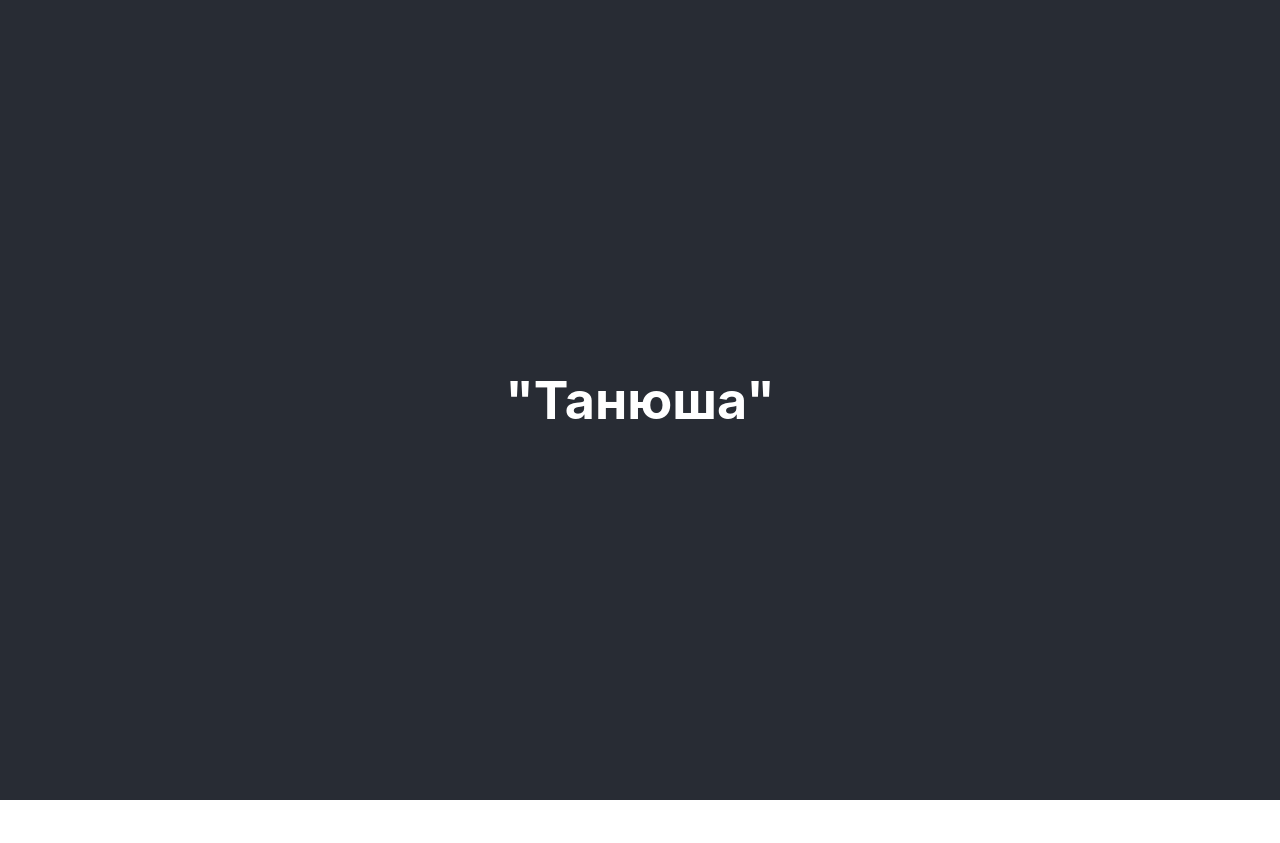
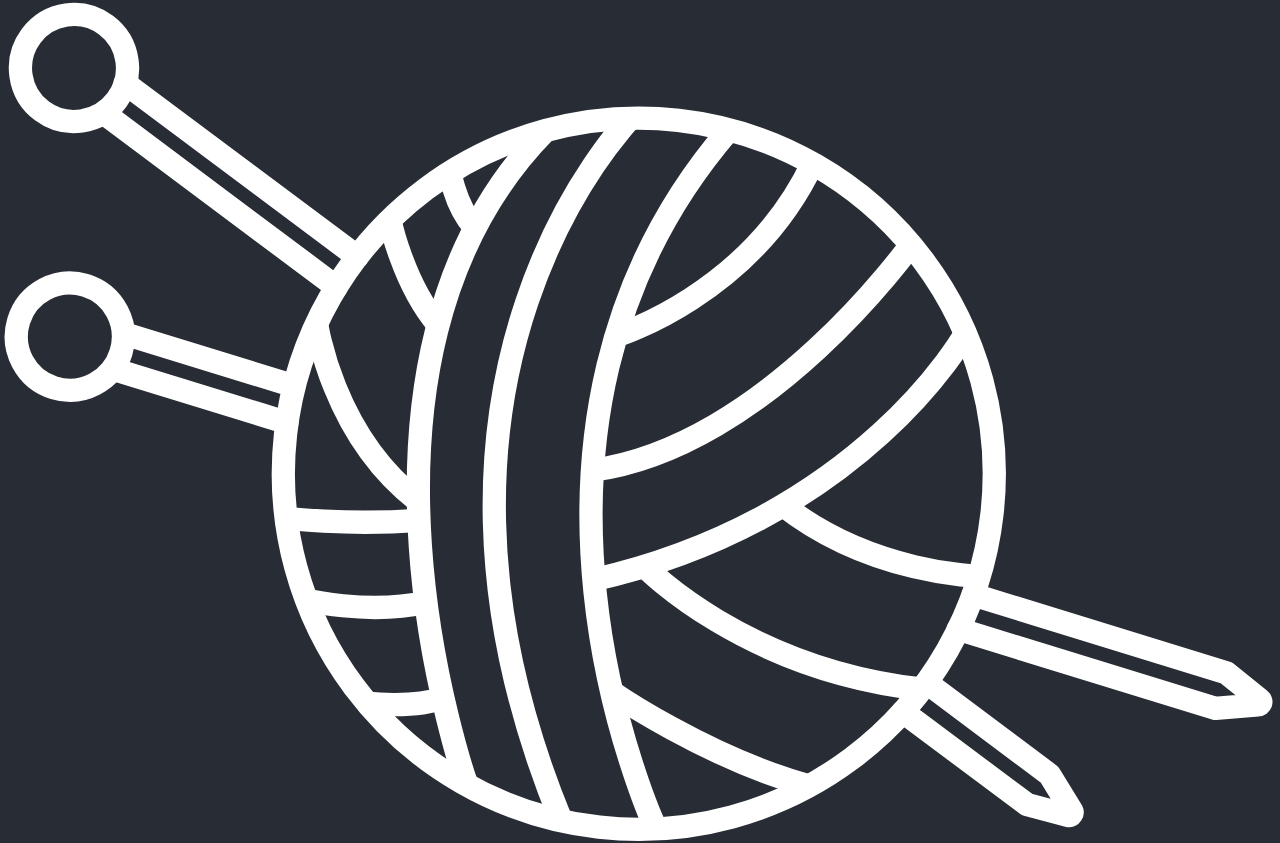
Before and after one commit to mouseProgrammouse/studio, a React (Create React App) app: page / in a window 1280 px wide. Shown: the top 843 px of the page. Before the commit the page ends 800 px from the top, so only its background shows below. Built offline with nearby package versions, Linux system fonts and the light colour scheme.

Commit message:
Add a MainDescription component; add MainLogo;

```diff
--- a/src/App.js
+++ b/src/App.js
@@ -1,27 +1,37 @@
 import React, { Component } from 'react';
 import './App.css';
-//import components
+// import components
 import MainDescription from './components/MainDescription';
+import Logo from './imgs/main-logo.svg';
 import * as data from './dict.json';
 
 class App extends Component {
   constructor (props) {
     super(props);
     this.state = {
-      content: data.content,
+      content: data.content["RU"], // TODO: get lang from cookies;
       lang: "RU" // TODO: get lang from cookies;
     };
   }
 
   changeLang = (newLang) => {
-    this.setState({ lang: newLang });
+    this.setState({
+      content: data.content[newLang], // "translate" content
+      lang: newLang
+    });
   }
 
   render () {
+    const content = this.state.content;
+
     return (
       <div className="App">
         <header className="App-header">
-          <MainDescription header={this.state.content.RU.mainHeadline}/>
+          <MainDescription
+            header = { content.mainHeadline }
+            description = { content.mainDescription }
+            logo = { Logo }
+            logoAlt = { "логотип ателье по ремонту одежды 'Татьяна'" } />
         </header>
       </div>
     );
--- a/src/components/MainDescription.js
+++ b/src/components/MainDescription.js
@@ -3,14 +3,20 @@ import PropTypes from 'prop-types';
 
 const MainDescription = (props) => {
 
-    const { header, description, logo } = props;
+    const { header, description, logo, logoAlt } = props;
 
     return (
         <div className="main-description">
-            <h1>{header}</h1>
-            <p>{description}</p>
+            <img src = { logo } alt = { logoAlt }/>
+            <h1>{ header }</h1>
+            <p>{ description }</p>
         </div>
     );
 }
 
+MainDescription.propTypes = {
+    header: PropTypes.string.isRequired,
+    description: PropTypes.string.isRequired
+}
+
 export default MainDescription
```
Also changed, not shown: src/imgs/main-logo.svg (added).
